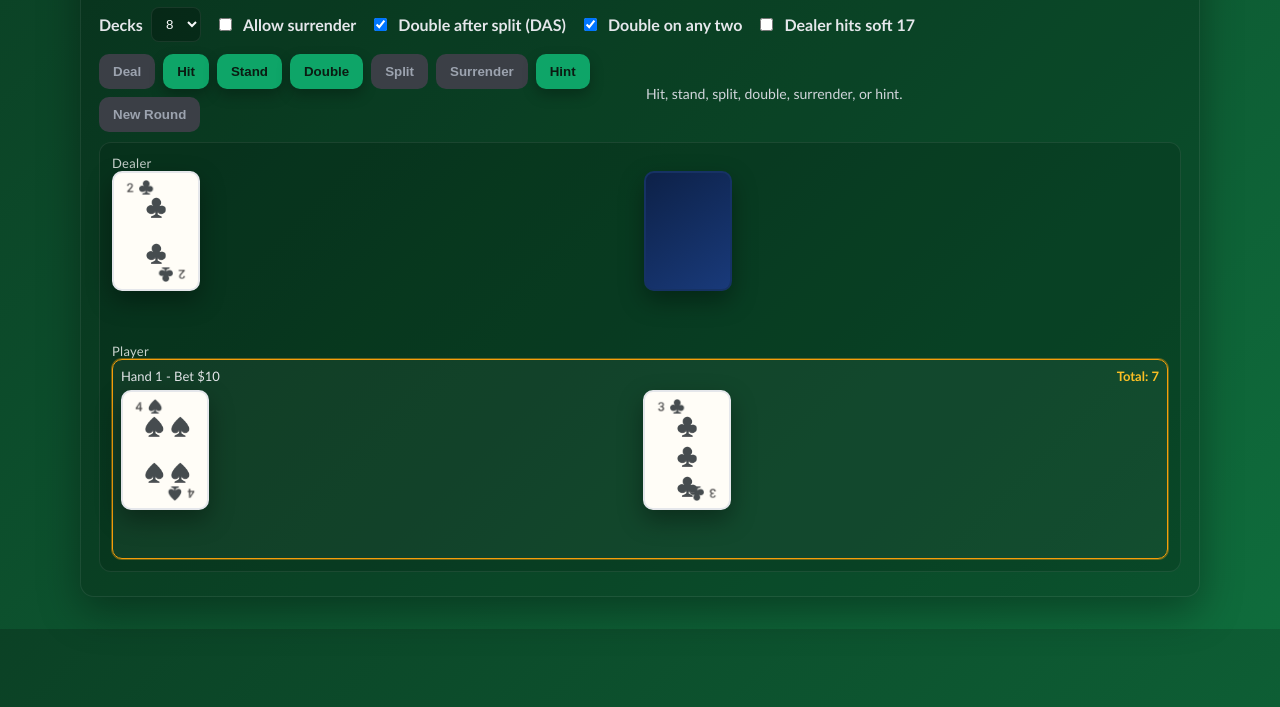
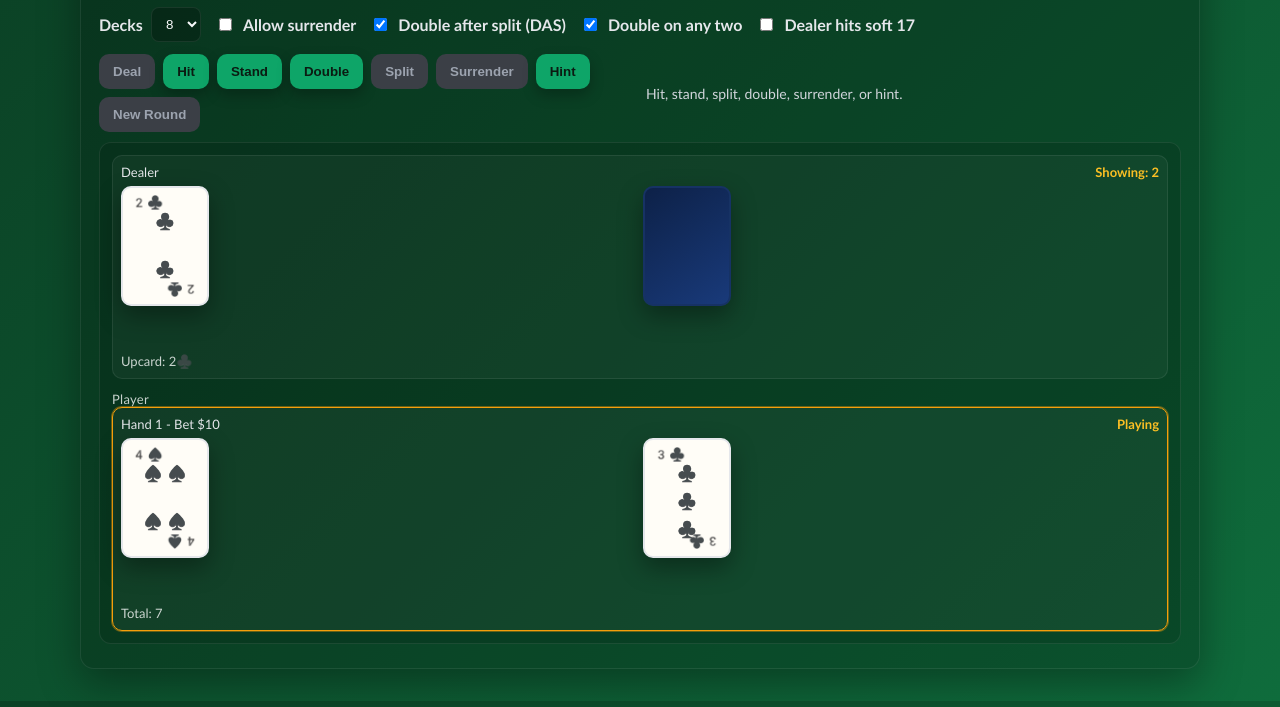
Before and after one commit to hrootzel/wingames, a plain HTML site: page drblackjack.html in a window 1280 px wide. Both pictures are taken after a click on the button "Deal". Shown: the part 93-800 px from the top of the page. Drawn offline with Linux system fonts and the light colour scheme.

Commit message:
style fixes

```diff
--- a/drblackjack.html
+++ b/drblackjack.html
@@ -51,8 +51,15 @@
     </div>
 
     <div class="board">
-      <div class="label">Dealer</div>
-      <div id="dealer-hand" class="tableau card-grid" style="grid-template-columns: repeat(auto-fit, minmax(88px, 1fr)); gap:8px; min-height:160px;"></div>
+      <div id="dealer-box" class="hand">
+        <div class="hand-header">
+          <span>Dealer</span>
+          <span class="hand-status" id="dealer-status"></span>
+        </div>
+        <div id="dealer-hand" class="tableau card-grid"></div>
+        <div class="hand-outcome" id="dealer-outcome"></div>
+      </div>
+
       <div class="label" style="margin-top:12px;">Player</div>
       <div id="player-hands" class="hands"></div>
     </div>
--- a/drblackjack.js
+++ b/drblackjack.js
@@ -11,6 +11,8 @@ const VALUE_LABELS = { 1: 'A', 2: '2', 3: '3', 4: '4', 5: '5', 6: '6', 7: '7', 8
 const ACTIONS = { STAND: 'stand', HIT: 'hit', DOUBLE: 'double', SPLIT: 'split', SURRENDER: 'surrender' };
 
 const dealerEl = document.getElementById('dealer-hand');
+const dealerStatusEl = document.getElementById('dealer-status');
+const dealerOutcomeEl = document.getElementById('dealer-outcome');
 const playerHandsEl = document.getElementById('player-hands');
 const statusEl = document.getElementById('status');
 const bankEl = document.getElementById('bank');
@@ -350,9 +352,12 @@ function dealerPlayAndSettle() {
   revealDealerHole();
 
   let dv = handValue(state.dealer);
-  while (dv.total < 17 || (dv.total === 17 && dv.soft && state.options.dealerHitsSoft17)) {
-    state.dealer.push(drawCard(true));
-    dv = handValue(state.dealer);
+  const needsDealerPlay = state.hands.some((hand) => !hand.busted && !hand.surrendered);
+  if (needsDealerPlay) {
+    while (dv.total < 17 || (dv.total === 17 && dv.soft && state.options.dealerHitsSoft17)) {
+      state.dealer.push(drawCard(true));
+      dv = handValue(state.dealer);
+    }
   }
 
   settleHands(dv);
@@ -410,8 +415,48 @@ function settleHands(dealerValue) {
   statusEl.textContent = summaries.join(' | ');
 }
 
+function softSuffix(hv) {
+  return hv.soft ? ' (soft)' : '';
+}
+
+function outcomeLineForHand(hand, dealerTotal) {
+  if (!hand.cards.length) return '';
+  const hv = handValue(hand.cards);
+  const soft = softSuffix(hv);
+  if (hand.surrendered) return `Surrendered — Total: ${hv.total}${soft}`;
+  if (hand.busted) return `Busted with ${hv.total}`;
+  if (state.roundOver && typeof dealerTotal === 'number') {
+    const result = hand.result ? ` — ${hand.result}` : '';
+    return `Final: ${hv.total}${soft} vs Dealer: ${dealerTotal}${result}`;
+  }
+  if (hand.finished) {
+    if (hand.stood) return `Stood on ${hv.total}${soft}`;
+    if (hand.doubled) return `Doubled to ${hv.total}${soft}`;
+  }
+  return `Total: ${hv.total}${soft}`;
+}
+
 function renderHands() {
   renderHand(dealerEl, state.dealer, state.inRound && !state.roundOver);
+
+  if (!state.dealer.length) {
+    dealerStatusEl.textContent = '';
+    dealerOutcomeEl.textContent = '';
+  } else {
+    const holeHidden = state.inRound && !state.roundOver && state.dealer[1] && !state.dealer[1].faceUp;
+    if (holeHidden) {
+      const visibleCards = state.dealer.filter((c) => c.faceUp);
+      const showing = visibleCards.length ? handValue(visibleCards).total : 0;
+      dealerStatusEl.textContent = `Showing: ${showing}`;
+      dealerOutcomeEl.textContent = `Upcard: ${formatCardLabel(state.dealer[0])}`;
+    } else {
+      const dv = handValue(state.dealer);
+      dealerStatusEl.textContent = `Total: ${dv.total}`;
+      dealerOutcomeEl.textContent = dv.total > 21 ? `Busted with ${dv.total}` : `Final total: ${dv.total}`;
+    }
+  }
+
+  const dealerTotal = state.roundOver && state.dealer.length ? handValue(state.dealer).total : null;
 
   playerHandsEl.innerHTML = '';
   state.hands.forEach((hand, idx) => {
@@ -421,8 +466,13 @@ function renderHands() {
 
     const header = document.createElement('div');
     header.className = 'hand-header';
-    const total = handValue(hand.cards).total;
-    const status = hand.result || (hand.busted ? 'BUST' : hand.surrendered ? 'SURRENDER' : `Total: ${total}`);
+    let status = hand.result;
+    if (!status) {
+      if (hand.busted) status = 'BUST';
+      else if (hand.surrendered) status = 'SURRENDER';
+      else if (state.inRound && idx === state.activeHand && !hand.finished) status = 'Playing';
+      else status = '';
+    }
     header.innerHTML = `<span>Hand ${idx + 1} - Bet $${hand.bet}</span><span class="hand-status">${status}</span>`;
     wrap.appendChild(header);
 
@@ -432,6 +482,11 @@ function renderHands() {
       cardsWrap.appendChild(buildCardElement(card));
     });
     wrap.appendChild(cardsWrap);
+
+    const outcome = document.createElement('div');
+    outcome.className = 'hand-outcome';
+    outcome.textContent = outcomeLineForHand(hand, dealerTotal);
+    wrap.appendChild(outcome);
 
     playerHandsEl.appendChild(wrap);
   });
@@ -483,6 +538,9 @@ function buildCardElement(card, displayCard = card) {
     pips.className = 'pips';
     if (displayCard.value >= 7) {
       pips.classList.add('pips-tight', 'pips-compact-4');
+    }
+    if (displayCard.value === 7) {
+      pips.classList.add('pips-seven');
     }
     pipLayout(displayCard.value).forEach((cell) => {
       const pip = document.createElement('div');
--- a/solitaire.js
+++ b/solitaire.js
@@ -196,7 +196,7 @@ function pipLayout(value) {
     4: [0, 2, 18, 20],
     5: [0, 2, 10, 18, 20],
     6: [0, 2, 9, 11, 18, 20],
-    7: [0, 2, 3, 5, 6, 8, 4], // compact 3x4 grid indices
+    7: [0, 2, 3, 5, 6, 8, 4], // compact 3x4 grid indices (shifted via CSS)
     8: [0, 2, 3, 5, 6, 8, 9, 11], // compact 3x4 grid indices
   };
   if (value === 9) {
@@ -552,6 +552,9 @@ function buildCardElement(card, pileType, cardIndex, pileIndex) {
     if (card.value >= 7) {
       pips.classList.add('pips-compact-4');
     }
+    if (card.value === 7) {
+      pips.classList.add('pips-seven');
+    }
     pipLayout(card.value).forEach((cell) => {
       const pip = document.createElement('div');
       pip.className = 'pip';
--- a/spider.js
+++ b/spider.js
@@ -56,7 +56,7 @@ function pipLayout(value) {
     4: [0, 2, 18, 20],
     5: [0, 2, 10, 18, 20],
     6: [0, 2, 9, 11, 18, 20],
-    7: [0, 2, 3, 5, 6, 8, 4], // compact 3x4 grid indices
+    7: [0, 2, 3, 5, 6, 8, 4], // compact 3x4 grid indices (shifted via CSS)
     8: [0, 2, 3, 5, 6, 8, 9, 11], // compact 3x4 grid indices
   };
   if (value === 9) {
@@ -165,6 +165,9 @@ function buildCardElement(card, colIndex, cardIndex) {
     pips.className = 'pips';
     if (card.value >= 7) {
       pips.classList.add('pips-tight', 'pips-compact-4');
+    }
+    if (card.value === 7) {
+      pips.classList.add('pips-seven');
     }
     pipLayout(card.value).forEach((cell) => {
       pips.appendChild(formatPipElement(card, cell));
--- a/style.css
+++ b/style.css
@@ -251,6 +251,13 @@ select {
   font-weight: 700;
 }
 
+.hand-outcome {
+  margin-top: 6px;
+  font-size: 13px;
+  line-height: 1.4;
+  color: rgba(255, 255, 255, 0.78);
+}
+
 .hand .tableau {
   min-height: 160px;
   gap: 6px;
@@ -328,14 +335,14 @@ select {
   grid-template-columns: repeat(3, 1fr);
   grid-template-rows: repeat(7, 1fr);
   place-items: center;
-  font-size: 18px;
+  font-size: 16px;
   line-height: 1;
   row-gap: 4px;
   column-gap: 2px;
 }
 
 .pip {
-  font-size: 18px;
+  font-size: 16px;
 }
 
 .pip-small {
@@ -355,6 +362,10 @@ select {
 .pips-compact-4 {
   grid-template-rows: repeat(4, 1fr);
   grid-template-columns: repeat(3, 1fr);
+}
+
+.pips-seven {
+  transform: translateY(12.5%);
 }
 
 .face-label {
```
